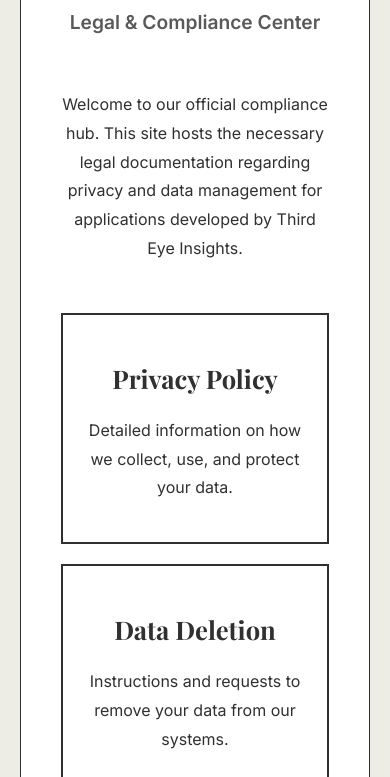
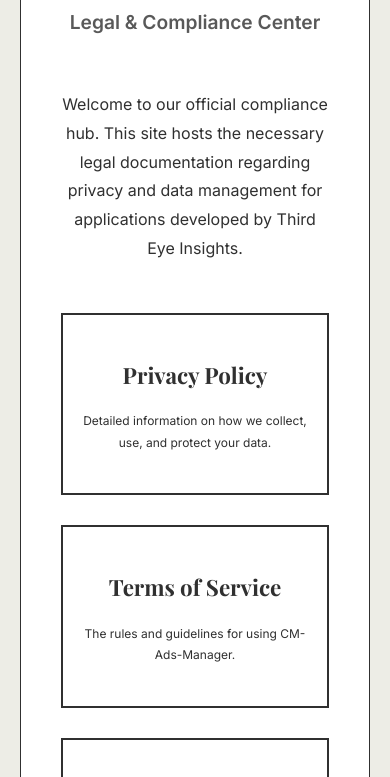
Before and after one commit to TEI-Agency/legal, a plain HTML site: page index.html in a window 390 px wide. Shown: the part 285-1062 px from the top of the page. Drawn offline with nearby package versions, Linux system fonts and the light colour scheme.

Commit message:
Enhance layout and add Terms of Service link
Updated styles for better layout and responsiveness. Added Terms of Service link.

```diff
--- a/index.html
+++ b/index.html
@@ -6,18 +6,28 @@
     <title>Third Eye Insights - Legal Center</title>
     <link href="https://fonts.googleapis.com/css2?family=Playfair+Display:wght@700&family=Inter:wght@400;600&display=swap" rel="stylesheet">
     <style>
-        body { font-family: 'Inter', sans-serif; line-height: 1.8; color: #303030; background-color: #EDEDE6; max-width: 800px; margin: 0 auto; padding: 60px 20px; text-align: center; }
+        body { font-family: 'Inter', sans-serif; line-height: 1.8; color: #303030; background-color: #EDEDE6; max-width: 1200px; margin: 0 auto; padding: 60px 20px; text-align: center; }
         .container { background-color: #FFFFFF; padding: 60px 40px; border-radius: 0; box-shadow: none; border: 1px solid #303030; }
         h1 { font-family: 'Playfair Display', serif; color: #303030; font-size: 2.8em; margin-bottom: 5px; }
         p.subtitle { color: #303030; font-weight: 600; font-size: 1.2em; margin-bottom: 50px; opacity: 0.8; }
         p.intro { margin-bottom: 50px; max-width: 600px; margin-left: auto; margin-right: auto; }
-        .links-grid { display: grid; grid-template-columns: 1fr 1fr; gap: 30px; margin-top: 40px; }
-        .legal-link { display: block; padding: 40px 20px; background-color: #FFFFFF; border: 2px solid #303030; border-radius: 0; text-decoration: none; color: #303030; transition: background-color 0.2s ease; }
+
+        /* Ajuste de cuadrícula para 3 columnas fijas en escritorio */
+        .links-grid { display: grid; grid-template-columns: repeat(3, 1fr); gap: 30px; margin-top: 40px; }
+
+        /* Ajuste de cajas: contenido centrado */
+        .legal-link { display: flex; flex-direction: column; align-items: center; justify-content: center; text-align: center; padding: 40px 20px; background-color: #FFFFFF; border: 2px solid #303030; border-radius: 0; text-decoration: none; color: #303030; transition: background-color 0.2s ease; }
         .legal-link:hover { background-color: rgba(48, 48, 48, 0.05); }
-        .legal-link h2 { font-family: 'Playfair Display', serif; font-size: 1.6em; margin: 0 0 15px 0; color: #303030; }
-        .legal-link p { margin: 0; font-size: 1em; }
+        .legal-link h2 { font-family: 'Playfair Display', serif; font-size: 1.4em; margin: 0 0 15px 0; color: #303030; }
+
+        /* Texto descriptivo a 12px */
+        .legal-link p { margin: 0; font-size: 12px; }
+
         .footer { text-align: center; margin-top: 80px; font-size: 0.9em; color: #303030; opacity: 0.6; }
-        @media (max-width: 600px) { h1 { font-size: 2.2em; } .links-grid { grid-template-columns: 1fr; gap: 20px; } }
+
+        /* Responsividad para móviles y tablets */
+        @media (max-width: 900px) { .links-grid { grid-template-columns: 1fr; } }
+        @media (max-width: 768px) { h1 { font-size: 2.2em; } }
     </style>
 </head>
 <body>
@@ -32,6 +42,10 @@
                 <h2>Privacy Policy</h2>
                 <p>Detailed information on how we collect, use, and protect your data.</p>
             </a>
+            <a href="terms.html" class="legal-link">
+                <h2>Terms of Service</h2>
+                <p>The rules and guidelines for using CM-Ads-Manager.</p>
+            </a>
             <a href="deletion.html" class="legal-link">
                 <h2>Data Deletion</h2>
                 <p>Instructions and requests to remove your data from our systems.</p>
```
